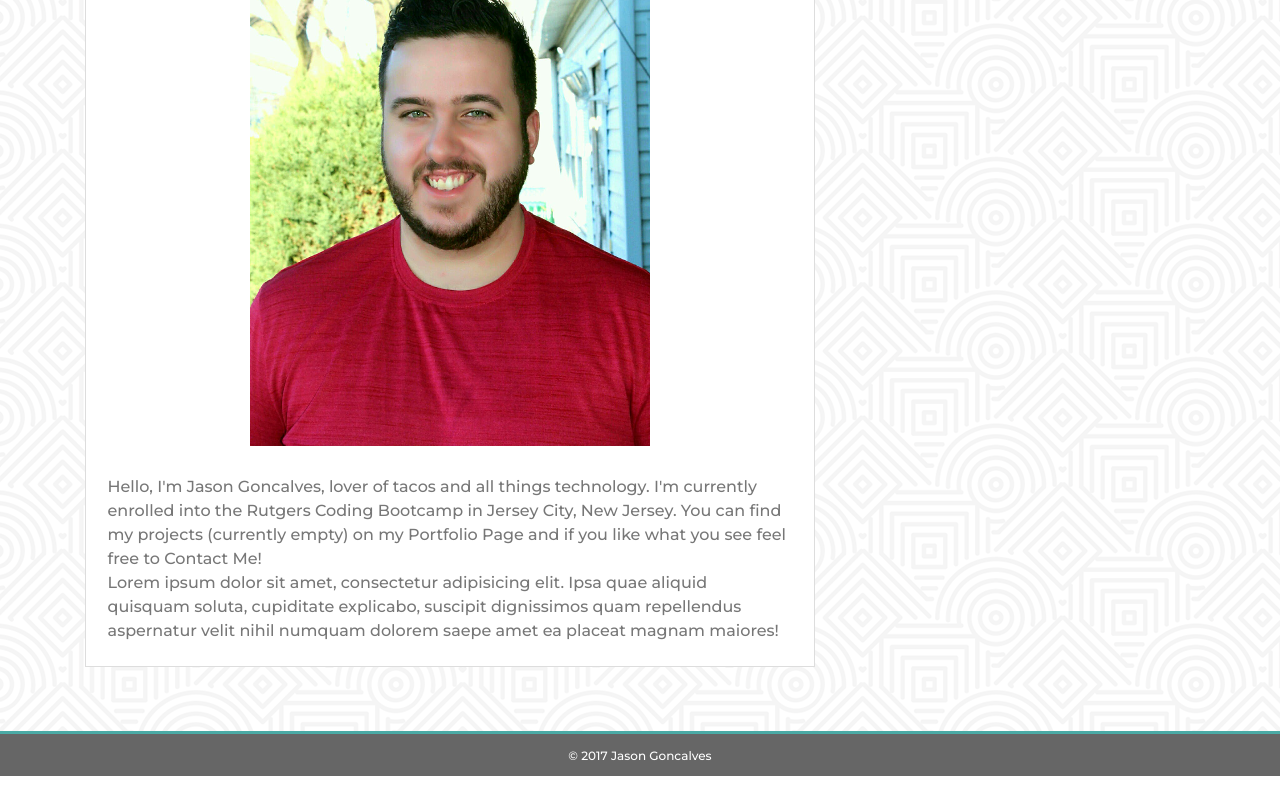
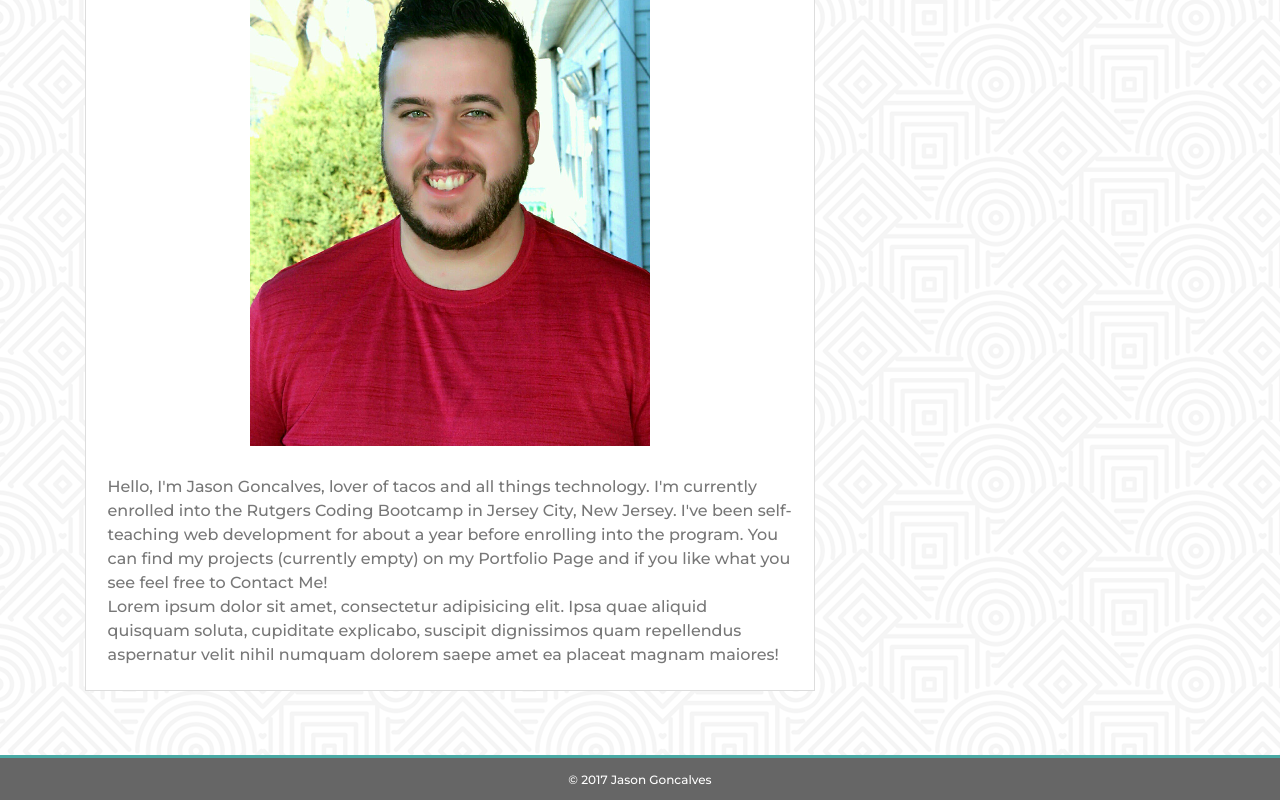
Before and after one commit to JGonc189/Bootstrap-Portfolio, a plain HTML site: page index.html in a window 1280 px wide. Shown: the part 425-1225 px from the top of the page. Before the commit the page ends 1201 px from the top, so only its background shows below. Drawn offline with nearby package versions, Linux system fonts and the light colour scheme; a web font is replaced by a local one.

Commit message:
edited hw assignment

```diff
--- a/index.html
+++ b/index.html
@@ -52,7 +52,7 @@
 				<h1>About Me</h1>
 				<img src="assets/img/me2.png" class="img-fluid mx-auto d-block" alt="Jason Goncalves" />
 				<p>
-						Hello, I'm Jason Goncalves, lover of tacos and all things technology.  I'm currently enrolled into the Rutgers Coding Bootcamp in Jersey City, New Jersey.  You can find my projects (currently empty) on my <a href="portfolio.html">Portfolio Page</a> and if you like what you see feel free to <a href="contact.html">Contact Me!</a>
+						Hello, I'm Jason Goncalves, lover of tacos and all things technology.  I'm currently enrolled into the Rutgers Coding Bootcamp in Jersey City, New Jersey.  I've been self-teaching web development for about a year before enrolling into the program.    You can find my projects (currently empty) on my <a href="portfolio.html">Portfolio Page</a> and if you like what you see feel free to <a href="contact.html">Contact Me!</a>
 					<br />
 						Lorem ipsum dolor sit amet, consectetur adipisicing elit. Ipsa quae aliquid quisquam
 					soluta, cupiditate explicabo, suscipit dignissimos quam repellendus aspernatur velit nihil numquam dolorem saepe amet ea placeat magnam maiores!
```
